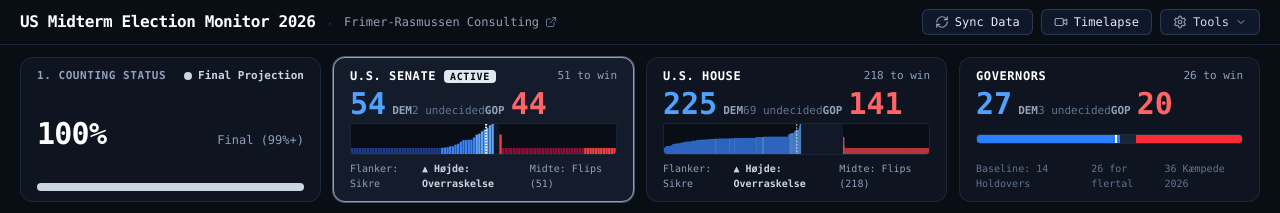
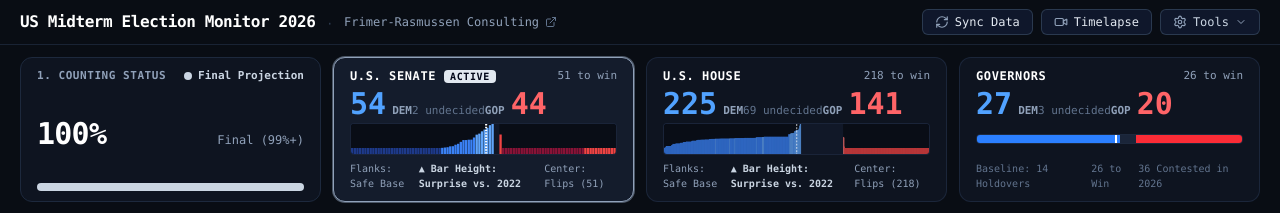
Before and after one commit to MiFriRa/us-midterm-election-monitor-2026, a React (Vite) app: page / in a window 1280 px wide. Shown: the top 213 px of the page. Built offline with nearby package versions, Linux system fonts and the light colour scheme; no server answers.

Commit message:
fix(ui): translate all ChamberBalanceBar labels and tooltips to English

```diff
--- a/src/App.tsx
+++ b/src/App.tsx
@@ -454,7 +454,7 @@ export default function App() {
         onExportCsv={handleExportCsv}
       />
 
-      {/* 1) Status på optælling + 3) Fordeling af pladser i Senate, House & Governors */}
+      {/* 1) Counting Status + 3) Seat Distribution in Senate, House & Governors */}
       <ChamberBalanceBar
         chamber={chamber}
         onChamberChange={(c) => setChamber(c)}
--- a/src/components/ChamberBalanceBar.tsx
+++ b/src/components/ChamberBalanceBar.tsx
@@ -214,7 +214,7 @@ export const ChamberBalanceBar: React.FC<ChamberBalanceBarProps> = ({
                               onMouseEnter={() => setHoveredSeat(seat)}
                               onMouseLeave={() => setHoveredSeat(null)}
                             >
-                              <title>{`${seat.label} · Swing: ${seat.swingVs2022 > 0 ? '+' : ''}${seat.swingVs2022}% ${seat.isFlip ? '⚡ FLIP' : ''} (Højde: ${Math.round(seat.normalizedHeight * 100)}%)`}</title>
+                              <title>{`${seat.label} · Swing: ${seat.swingVs2022 > 0 ? '+' : ''}${seat.swingVs2022}% ${seat.isFlip ? '⚡ FLIP' : ''} (Height: ${Math.round(seat.normalizedHeight * 100)}%)`}</title>
                             </rect>
                           );
                         })}
@@ -242,7 +242,7 @@ export const ChamberBalanceBar: React.FC<ChamberBalanceBarProps> = ({
                               onMouseEnter={() => setHoveredSeat(seat)}
                               onMouseLeave={() => setHoveredSeat(null)}
                             >
-                              <title>{`${seat.label} · Swing: ${seat.swingVs2022 > 0 ? '+' : ''}${seat.swingVs2022}% ${seat.isFlip ? '⚡ FLIP' : ''} (Højde: ${Math.round(seat.normalizedHeight * 100)}%)`}</title>
+                              <title>{`${seat.label} · Swing: ${seat.swingVs2022 > 0 ? '+' : ''}${seat.swingVs2022}% ${seat.isFlip ? '⚡ FLIP' : ''} (Height: ${Math.round(seat.normalizedHeight * 100)}%)`}</title>
                             </rect>
                           );
                         })}
@@ -296,7 +296,7 @@ export const ChamberBalanceBar: React.FC<ChamberBalanceBarProps> = ({
                               onMouseEnter={() => setHoveredSeat(seat)}
                               onMouseLeave={() => setHoveredSeat(null)}
                             >
-                              <title>{`${seat.label} · Swing: ${seat.swingVs2022 > 0 ? '+' : ''}${seat.swingVs2022}% ${seat.isFlip ? '⚡ FLIP' : ''} (Højde: ${Math.round(seat.normalizedHeight * 100)}%)`}</title>
+                              <title>{`${seat.label} · Swing: ${seat.swingVs2022 > 0 ? '+' : ''}${seat.swingVs2022}% ${seat.isFlip ? '⚡ FLIP' : ''} (Height: ${Math.round(seat.normalizedHeight * 100)}%)`}</title>
                             </rect>
                           );
                         })}
@@ -320,7 +320,7 @@ export const ChamberBalanceBar: React.FC<ChamberBalanceBarProps> = ({
                               onMouseEnter={() => setHoveredSeat(seat)}
                               onMouseLeave={() => setHoveredSeat(null)}
                             >
-                              <title>{`${seat.label} · Swing: ${seat.swingVs2022 > 0 ? '+' : ''}${seat.swingVs2022}% ${seat.isFlip ? '⚡ FLIP' : ''} (Højde: ${Math.round(seat.normalizedHeight * 100)}%)`}</title>
+                              <title>{`${seat.label} · Swing: ${seat.swingVs2022 > 0 ? '+' : ''}${seat.swingVs2022}% ${seat.isFlip ? '⚡ FLIP' : ''} (Height: ${Math.round(seat.normalizedHeight * 100)}%)`}</title>
                             </rect>
                           );
                         })}
@@ -371,16 +371,16 @@ export const ChamberBalanceBar: React.FC<ChamberBalanceBarProps> = ({
                       </span>
                     ) : (
                       <span className="flex items-center justify-between w-full text-slate-400">
-                        <span>Flanker: Sikre</span>
-                        <span className="text-slate-300 font-bold">▲ Højde: Overraskelse</span>
-                        <span>Midte: Flips ({item.id === 'senate' ? '51' : '218'})</span>
+                        <span>Flanks: Safe Base</span>
+                        <span className="text-slate-300 font-bold">▲ Bar Height: Surprise vs. 2022</span>
+                        <span>Center: Flips ({item.id === 'senate' ? '51' : '218'})</span>
                       </span>
                     )
                   ) : (
                     <span className="flex items-center justify-between w-full text-slate-500">
                       <span>Baseline: 14 Holdovers</span>
-                      <span>26 for flertal</span>
-                      <span>36 Kæmpede 2026</span>
+                      <span>26 to Win</span>
+                      <span>36 Contested in 2026</span>
                     </span>
                   )}
                 </div>
```
